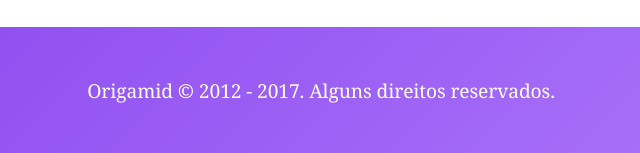
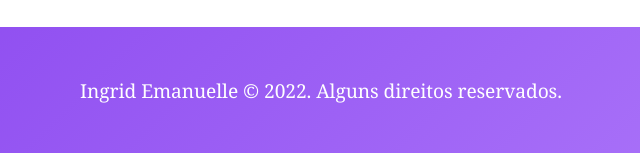
Before and after one commit to Ingridengdesign/origamid-wildbeast, a plain HTML site: page index.html in a window 1280 px wide. Shown: the part 2327-2480 px from the top of the page, 319-959 px from the left. Drawn offline with Linux system fonts and the light colour scheme; a web font is replaced by a local one.

Commit message:
att footer

```diff
--- a/index.html
+++ b/index.html
@@ -100,7 +100,7 @@
       </aside>
 
       <footer class="footer">
-        <p>Origamid © 2012 - 2017. Alguns direitos reservados.</p>
+        <p>Ingrid Emanuelle © 2022. Alguns direitos reservados.</p>
       </footer>
 
     </div>
```
